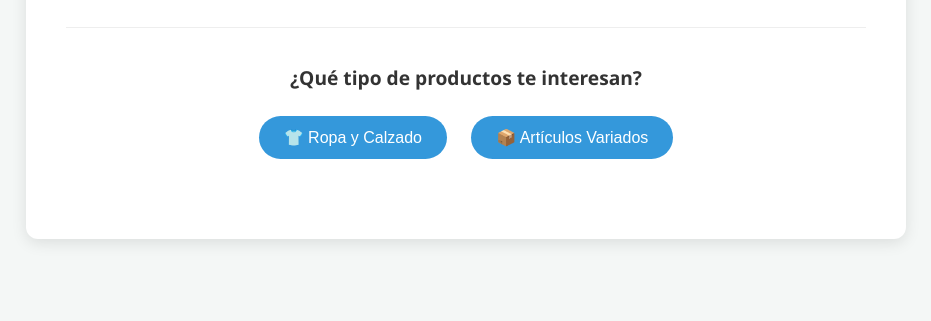
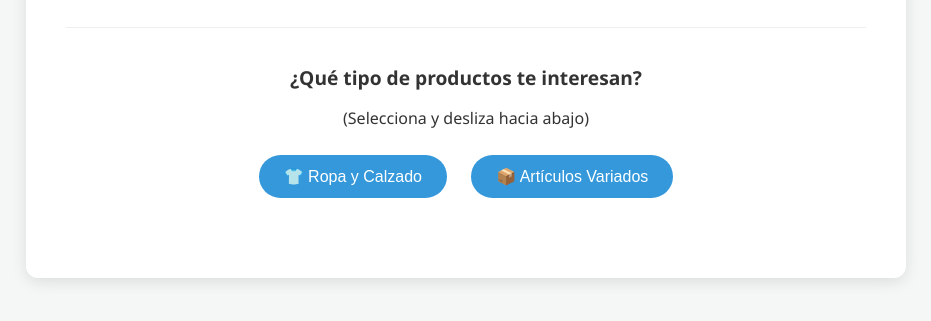
Before and after one commit to bravoestratega-rgb/landing-garage-AVCCI, a website: page index.html in a window 1280 px wide. Shown: the part 215-536 px from the top of the page, without its empty margins (174-1105 px from the left). Drawn offline with Linux system fonts and the light colour scheme; no server answers.

Commit message:
Agregamos intrucciones de seleccionar y deslizar

```diff
--- a/index.html
+++ b/index.html
@@ -53,6 +53,7 @@
 
     <div class="cta-section">
         <h2 style="font-size: 1.2em; margin-bottom: 15px;">¿Qué tipo de productos te interesan?</h2>
+        <p style="text-align: center;">(Selecciona y desliza hacia abajo)</p>
         <button id="boton-ropa" class="btn">👕 Ropa y Calzado</button>
         <button id="boton-variados" class="btn">📦 Artículos Variados</button>
     </div>
```
